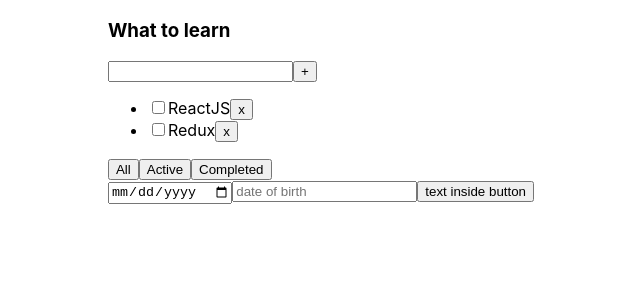
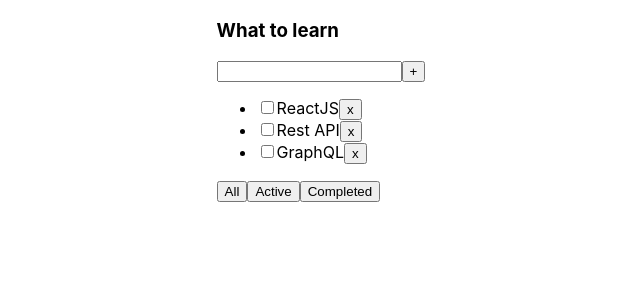
Before and after one commit to SerhiiSa07/SerhiiSa07-it-incubator-typeScript, a React (Create React App) app in the folder my-app/: page / in a window 1280 px wide. Shown: the top 300 px of the page, without its empty margins (319-959 px from the left). Built offline with nearby package versions, Linux system fonts and the light colour scheme.

Commit message:
typeScript

```diff
--- a/my-app/src/App.tsx
+++ b/my-app/src/App.tsx
@@ -1,35 +1,53 @@
 import React, {useState} from 'react';
 import './App.css';
-import {Todolist} from "./Todolist";
+import {TaskType, Todolist} from "./Todolist";
+import {v1} from "uuid";
 
 export type FilterValuesType = "all" | "completed" | "active";
-function App(){
-    let [tasks, setTasks] = useState([
-        {id: 1, title: 'HTML&CSS', isDone: true},
-        {id: 2, title: 'JS', isDone: true},
-        {id: 3, title: 'ReactJS', isDone: false},
-        {id: 4, title: 'Redux', isDone: false}
+
+function App() {
+    let [tasks, setTasks] = useState<Array<TaskType>>([
+        {id: v1(), title: 'HTML&CSS', isDone: true},
+        {id: v1(), title: 'JS', isDone: true},
+        {id: v1(), title: 'ReactJS', isDone: false},
+        {id: v1(), title: 'Rest API', isDone: false},
+        {id: v1(), title: 'GraphQL', isDone: false}
     ]);
     let [filter, setFilter] = useState<FilterValuesType>("active");
 
-    function removeTask(id: number) {
-        let filteredTasks = tasks.filter( t => t.id !== id)
+    function removeTask(id: string) {
+        let filteredTasks = tasks.filter(t => t.id !== id)
         setTasks(filteredTasks);
     }
 
-    let taskForTodolist = tasks;
-    if (filter === "completed"){
-        taskForTodolist = tasks.filter( t => t.isDone === true);
+    function addTask(title: string) {
+        let newTask = {
+            id: v1(),
+            title: title,
+            isDone: false};
+        let newTasks = [newTask, ...tasks];
+        setTasks(newTasks);
     }
-    if (filter === "active"){
-        taskForTodolist = tasks.filter( t => t.isDone === false);
+
+    function changeFilter(value: FilterValuesType) {
+        setFilter(value);
+    }
+
+    let tasksForTodolist = tasks;
+    if (filter === "completed") {
+        tasksForTodolist = tasks.filter(t => t.isDone === true);
+    }
+    if (filter === "active") {
+        tasksForTodolist = tasks.filter(t => t.isDone === false);
     }
 
     return (
         <div className='App'>
-        <Todolist title = 'What to learn'
-                  tasks={taskForTodolist}
+            <Todolist title='What to learn'
+                      tasks={tasksForTodolist}
                       removeTask={removeTask}
+                      changeFilter={changeFilter}
+                      addTask = {addTask}
             />
         </div>
     );
--- a/my-app/src/Todolist.tsx
+++ b/my-app/src/Todolist.tsx
@@ -1,43 +1,49 @@
-import React from "react";
+import React, {useState} from "react";
+import {FilterValuesType} from "./App";
 
-type TaskType = {
-    id: number
+export type TaskType = {
+    id: string
     title: string
     isDone: boolean
 }
 type PropsType = {
     title: string
     tasks: Array<TaskType>
-    removeTasks: Function
+    removeTask: (id: string ) => void
+    changeFilter: (value: FilterValuesType) => void;
+    addTask: (title: string) => void
 }
 
 export function Todolist(props: PropsType) {
+    const [newTaskTitle, setNewTaskTitle] = useState("");
+
     return (
         <div className='App'>
             <div>
                 <h3>{props.title}</h3>
                 <div>
-                    <input/>
-                    <button>+</button>
+                    <input value={newTaskTitle} onChange={ (e) => {
+
+                        setNewTaskTitle(e.currentTarget.value)
+                    } }/>
+                    <button onClick={ () => {
+                        props.addTask(newTaskTitle);
+                        setNewTaskTitle("");
+                    } }>+</button>
                 </div>
                 <ul>
                     {
                         props.tasks.map(t => <li><input type='checkbox' checked={t.isDone}/>
                                 <span>{t.title}</span>
-                                <button onClick={() => {props.removeTasks(t.id)}}>x</button>
+                                <button onClick={() => {props.removeTask(t.id)}}>x</button>
                             </li>
                         )
                     }
                 </ul>
                 <div>
-                    <button>All</button>
-                    <button>Active</button>
-                    <button>Completed</button>
-                </div>
-                <div>
-                    <input type="date" />
-                    <input placeholder="date of birth"/>
-                    <input type="button" value="text inside button"/>
+                    <button onClick={ (e) => {props.changeFilter("all")} }>All</button>
+                    <button onClick={ (e) => {props.changeFilter("active")} }>Active</button>
+                    <button onClick={ (e) => {props.changeFilter("completed")} }>Completed</button>
                 </div>
             </div>
         </div>
```
Lines whose indentation alone changed are shown as unchanged.
